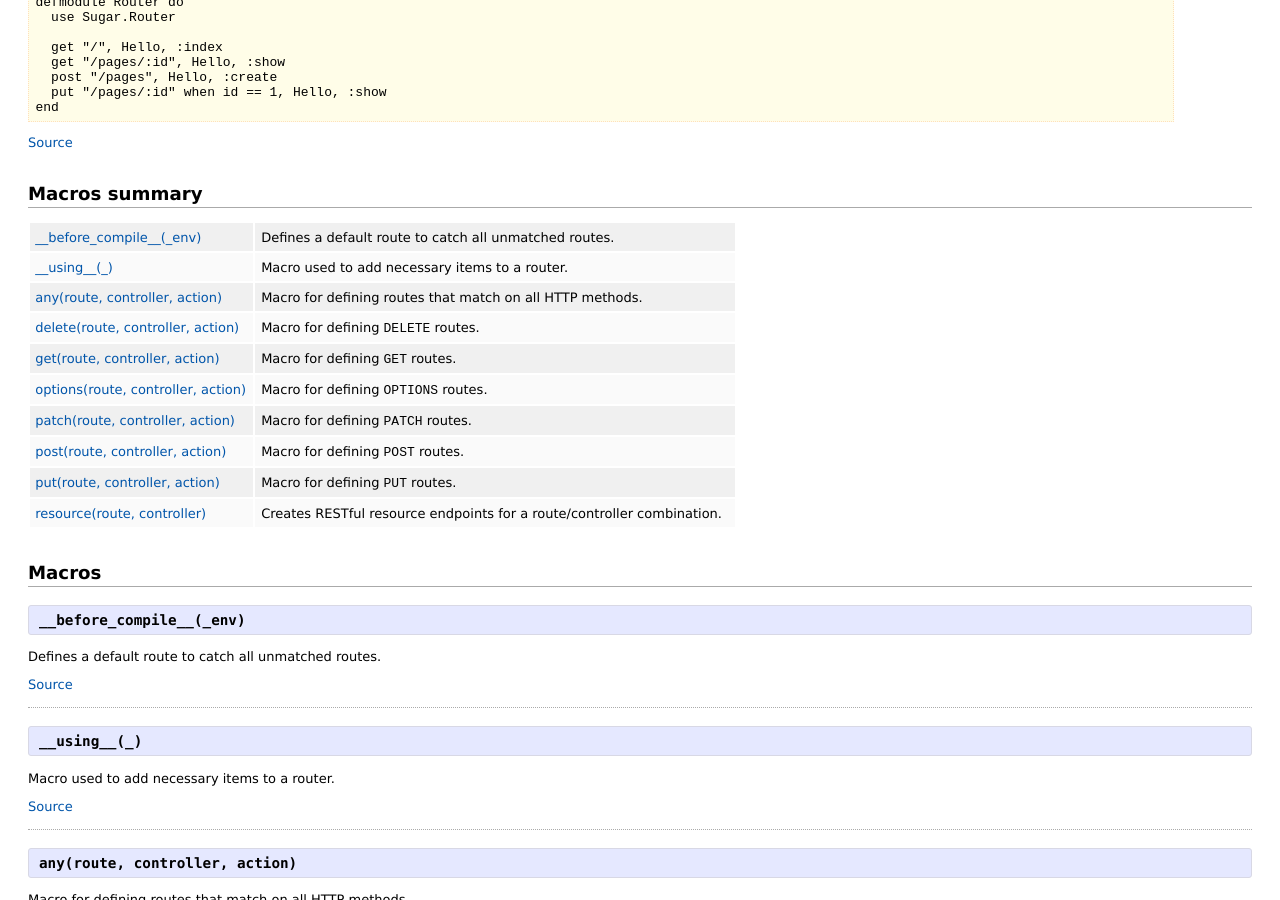
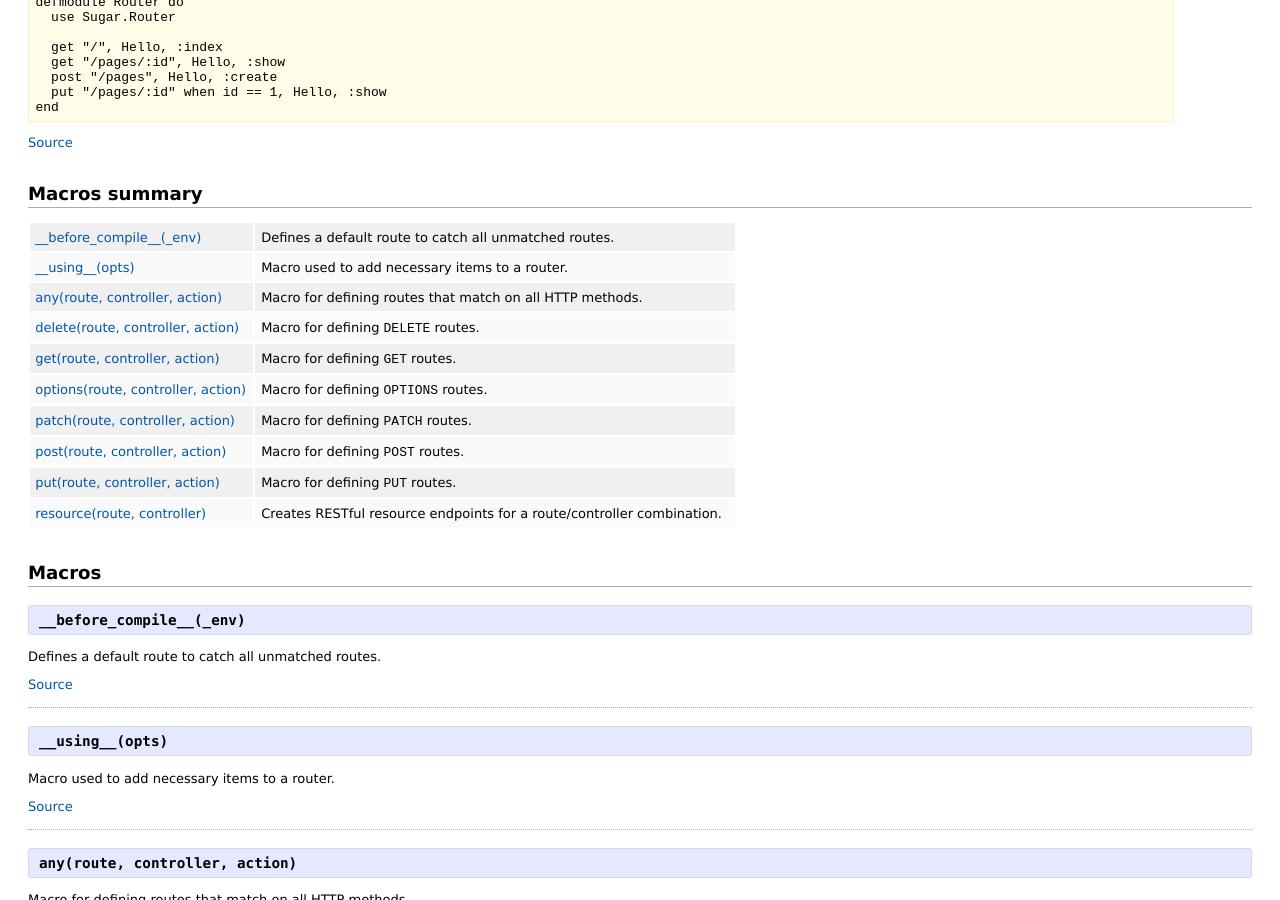
Before and after one commit to sugar-framework/sugar-framework.github.io, a Jekyll site: the page docs/api/sugar/Sugar.Router.html, which Jekyll copies as it is, in a window 1280 px wide and 900 px high, scrolled down 257 px. Built offline with Jekyll 4.4.1, drawn with Linux system fonts in a browser that asks for light colours; Markdown is read by kramdown in place of the engine named in the settings.

Commit message:
updating exdocs

```diff
--- a/docs/api/sugar/Mix.Tasks.Sugar.Scaffold.html
+++ b/docs/api/sugar/Mix.Tasks.Sugar.Scaffold.html
@@ -68,7 +68,7 @@
   <div class="docstring"><p>Callback implementation of <code>Mix.Task.run/1</code>.</p>
 </div>
 
-    <a href="https://github.com/sugar-framework/sugar/blob/master/lib/mix/tasks/sugar/scaffold.ex#L9" target="_blank" class="view_source">Source</a>
+    <a href="https://github.com/sugar-framework/sugar/blob/master/lib/mix/tasks/sugar/scaffold.ex#L10" target="_blank" class="view_source">Source</a>
 
 </div>
 
--- a/docs/api/sugar/Sugar.Router.html
+++ b/docs/api/sugar/Sugar.Router.html
@@ -75,7 +75,7 @@
 
 </tr>
 <tr>
-  <td class="summary_signature"><a href="#__using__/1">__using__(_)</a></td>
+  <td class="summary_signature"><a href="#__using__/1">__using__(opts)</a></td>
 
     <td class="summary_synopsis"><p>Macro used to add necessary items to a router.</p>
 </td>
@@ -159,12 +159,12 @@
   <div class="docstring"><p>Defines a default route to catch all unmatched routes.</p>
 </div>
 
-    <a href="https://github.com/sugar-framework/sugar/blob/master/lib/sugar/router.ex#L52" target="_blank" class="view_source">Source</a>
+    <a href="https://github.com/sugar-framework/sugar/blob/master/lib/sugar/router.ex#L57" target="_blank" class="view_source">Source</a>
 
 </div>
 <div class="detail">
   <p class="signature" id="__using__/1">
-    <strong>__using__(_)</strong>
+    <strong>__using__(opts)</strong>
   </p>
 
   <div class="docstring"><p>Macro used to add necessary items to a router.</p>
@@ -189,7 +189,7 @@
 </ul>
 </div>
 
-    <a href="https://github.com/sugar-framework/sugar/blob/master/lib/sugar/router.ex#L179" target="_blank" class="view_source">Source</a>
+    <a href="https://github.com/sugar-framework/sugar/blob/master/lib/sugar/router.ex#L184" target="_blank" class="view_source">Source</a>
 
 </div>
 <div class="detail">
@@ -208,7 +208,7 @@
 </ul>
 </div>
 
-    <a href="https://github.com/sugar-framework/sugar/blob/master/lib/sugar/router.ex#L145" target="_blank" class="view_source">Source</a>
+    <a href="https://github.com/sugar-framework/sugar/blob/master/lib/sugar/router.ex#L150" target="_blank" class="view_source">Source</a>
 
 </div>
 <div class="detail">
@@ -227,7 +227,7 @@
 </ul>
 </div>
 
-    <a href="https://github.com/sugar-framework/sugar/blob/master/lib/sugar/router.ex#L77" target="_blank" class="view_source">Source</a>
+    <a href="https://github.com/sugar-framework/sugar/blob/master/lib/sugar/router.ex#L82" target="_blank" class="view_source">Source</a>
 
 </div>
 <div class="detail">
@@ -246,7 +246,7 @@
 </ul>
 </div>
 
-    <a href="https://github.com/sugar-framework/sugar/blob/master/lib/sugar/router.ex#L162" target="_blank" class="view_source">Source</a>
+    <a href="https://github.com/sugar-framework/sugar/blob/master/lib/sugar/router.ex#L167" target="_blank" class="view_source">Source</a>
 
 </div>
 <div class="detail">
@@ -265,7 +265,7 @@
 </ul>
 </div>
 
-    <a href="https://github.com/sugar-framework/sugar/blob/master/lib/sugar/router.ex#L128" target="_blank" class="view_source">Source</a>
+    <a href="https://github.com/sugar-framework/sugar/blob/master/lib/sugar/router.ex#L133" target="_blank" class="view_source">Source</a>
 
 </div>
 <div class="detail">
@@ -284,7 +284,7 @@
 </ul>
 </div>
 
-    <a href="https://github.com/sugar-framework/sugar/blob/master/lib/sugar/router.ex#L94" target="_blank" class="view_source">Source</a>
+    <a href="https://github.com/sugar-framework/sugar/blob/master/lib/sugar/router.ex#L99" target="_blank" class="view_source">Source</a>
 
 </div>
 <div class="detail">
@@ -303,7 +303,7 @@
 </ul>
 </div>
 
-    <a href="https://github.com/sugar-framework/sugar/blob/master/lib/sugar/router.ex#L111" target="_blank" class="view_source">Source</a>
+    <a href="https://github.com/sugar-framework/sugar/blob/master/lib/sugar/router.ex#L116" target="_blank" class="view_source">Source</a>
 
 </div>
 <div class="detail">
@@ -345,7 +345,7 @@
 </code></pre>
 </div>
 
-    <a href="https://github.com/sugar-framework/sugar/blob/master/lib/sugar/router.ex#L219" target="_blank" class="view_source">Source</a>
+    <a href="https://github.com/sugar-framework/sugar/blob/master/lib/sugar/router.ex#L224" target="_blank" class="view_source">Source</a>
 
 </div>
 
```
Also changed, not shown: docs/api/sugar/Mix.Tasks.Sugar.Gen.Model.html (+14 -0 lines), docs/api/sugar/Sugar.Controller.html (+7 -7 lines), docs/api/sugar/modules_list.html (+7 -0 lines).
